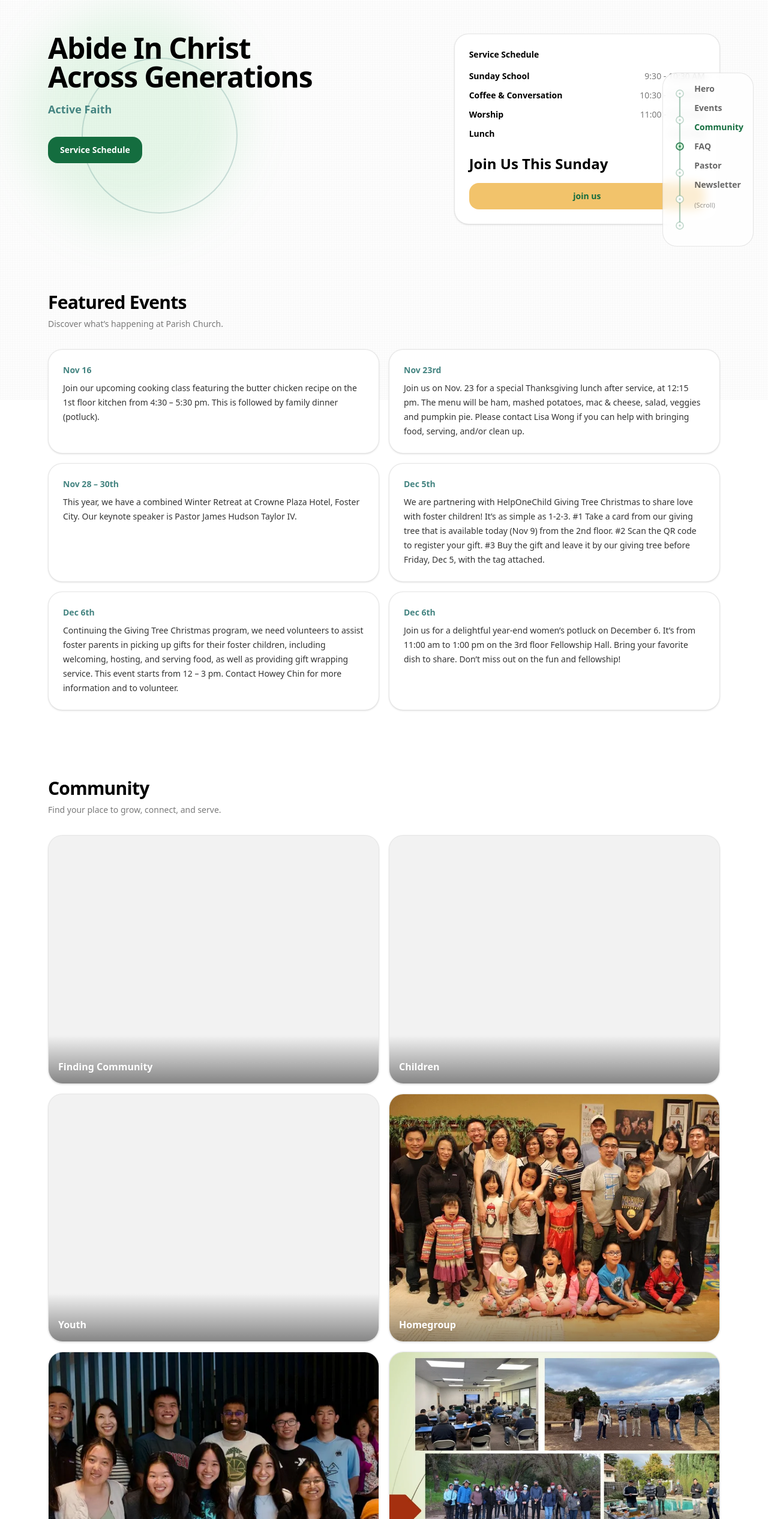
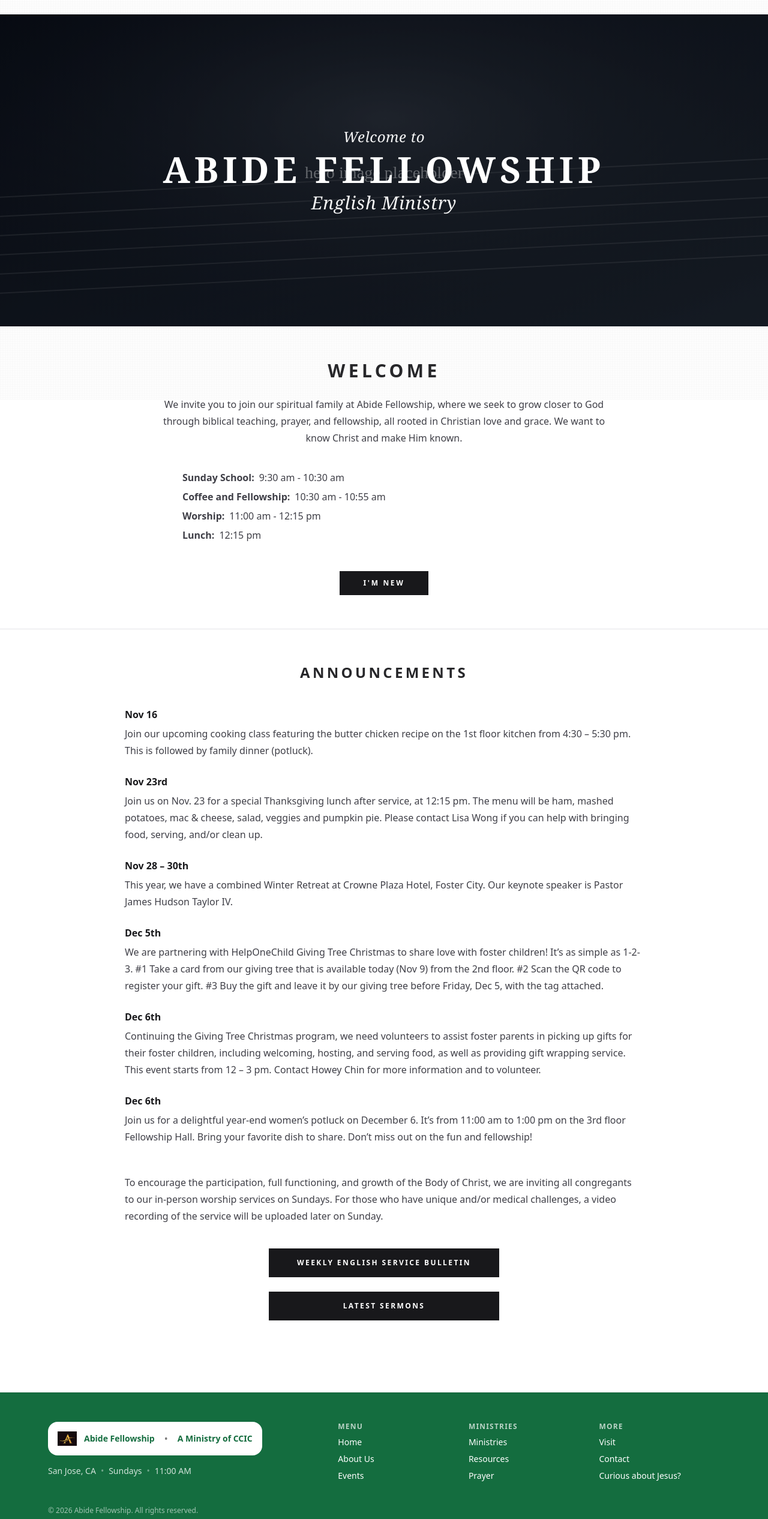
Before and after one commit to lugeorge8/abide, a Next.js app: page / in a window 1280 px wide. Shown: the part 134-2666 px from the top of the page at 60% size. Built offline with nearby package versions, Linux system fonts and the light colour scheme.

Commit message:
Revamp home page layout to match CCIC SJ style

```diff
--- a/src/app/page.tsx
+++ b/src/app/page.tsx
@@ -1,284 +1,126 @@
 import Image from "next/image";
+import Link from "next/link";
 
 import { Reveal } from "@/components/reveal";
-import { ScrollRopeNav } from "@/components/scroll-rope-nav";
 import { SiteHeader, SiteFooter } from "@/components/site-shell";
 import { featuredEvents } from "@/lib/content";
 
-const faqs = [
-  {
-    q: "Where can I park?",
-    a: "",
-  },
-  {
-    q: "What should I wear?",
-    a: "",
-  },
-  {
-    q: "What about my kids?",
-    a: "",
-  },
-  {
-    q: "How do I join a home group?",
-    a: "",
-  },
+const schedule = [
+  { label: "Sunday School", value: "9:30 am - 10:30 am" },
+  { label: "Coffee and Fellowship", value: "10:30 am - 10:55 am" },
+  { label: "Worship", value: "11:00 am - 12:15 pm" },
+  { label: "Lunch", value: "12:15 pm" },
 ] as const;
 
 export default function Home() {
   return (
-    <div className="min-h-screen bg-white text-black">
-      {/* Header */}
+    <div className="min-h-screen bg-white text-zinc-900">
+      {/* Header (nav excluded from mimic request) */}
       <div className="mx-auto w-full max-w-6xl px-4 pt-6">
         <SiteHeader active="home" />
       </div>
 
-      <ScrollRopeNav />
-
-      {/* Hero */}
-      <section id="hero" className="mx-auto w-full max-w-6xl px-4 py-14">
-        <Reveal>
-          <div className="grid grid-cols-1 gap-10 lg:grid-cols-12">
-            <div className="relative lg:col-span-7">
-              {/* resonate-like circle background */}
-              <div className="pointer-events-none absolute -left-10 -top-10 h-[360px] w-[360px] rounded-full bg-abide-accent/15 blur-2xl" />
-              <div className="pointer-events-none absolute left-14 top-10 h-[260px] w-[260px] rounded-full border-2 border-abide-teal/25" />
-
-              <div className="relative">
-                <h1 className="text-4xl font-semibold tracking-tight sm:text-5xl">
-                  Abide In Christ
-                  <span className="block">Across Generations</span>
-                </h1>
-                <div className="mt-4 text-lg font-semibold text-abide-teal">
-                  Active Faith
+      {/* Hero (full-bleed image + centered overlay text) */}
+      <section className="mt-6">
+        <div className="relative h-[340px] w-full overflow-hidden sm:h-[420px] lg:h-[520px]">
+          <Image
+            src="/assets/ccic-hero.svg"
+            alt="Sanctuary"
+            fill
+            priority
+            className="object-cover"
+            sizes="100vw"
+          />
+          <div className="absolute inset-0 bg-black/45" />
+          <div className="absolute inset-0 flex items-center justify-center px-4 text-center text-white">
+            <div>
+              <div className="font-serif text-xl italic tracking-wide opacity-95 sm:text-2xl">
+                Welcome to
               </div>
-
-                <div className="mt-8 flex flex-wrap gap-3">
-                  <a
-                    href="#schedule"
-                    className="rounded-2xl bg-abide-deep px-5 py-3 text-sm font-semibold text-white hover:bg-abide-deep-2"
-                  >
-                    Service Schedule
-                  </a>
+              <div className="mt-2 font-serif text-4xl font-semibold tracking-[0.12em] sm:text-6xl">
+                ABIDE FELLOWSHIP
               </div>
-              </div>
-            </div>
-
-            <div className="lg:col-span-5">
-              <div
-                id="schedule"
-                className="rounded-3xl border border-black/10 bg-white p-6 shadow-sm"
-              >
-                <div className="text-sm font-semibold">Service Schedule</div>
-                <div className="mt-4 space-y-3 text-sm">
-                  <div className="flex items-baseline justify-between gap-4">
-                    <div className="font-semibold">Sunday School</div>
-                    <div className="text-abide-muted">9:30 - 10:30 AM</div>
-                  </div>
-                  <div className="flex items-baseline justify-between gap-4">
-                    <div className="font-semibold">Coffee & Conversation</div>
-                    <div className="text-abide-muted">10:30 - 11:00 AM</div>
-                  </div>
-                  <div className="flex items-baseline justify-between gap-4">
-                    <div className="font-semibold">Worship</div>
-                    <div className="text-abide-muted">11:00 - 12:15 PM</div>
-                  </div>
-                  <div className="flex items-baseline justify-between gap-4">
-                    <div className="font-semibold">Lunch</div>
-                    <div className="text-abide-muted">12:15 PM</div>
-                  </div>
-                </div>
-
-                <div className="mt-6">
-                  <div className="text-2xl font-semibold">Join Us This Sunday</div>
-                  <a
-                    href="#"
-                    className="mt-4 inline-flex w-full items-center justify-center rounded-2xl bg-abide-gold px-5 py-3 text-sm font-semibold text-abide-deep hover:opacity-90"
-                  >
-                    join us
-                  </a>
+              <div className="mt-2 font-serif text-2xl italic tracking-wide opacity-95 sm:text-3xl">
+                English Ministry
               </div>
             </div>
           </div>
         </div>
-        </Reveal>
       </section>
 
-      {/* Featured Events */}
-      <section
-        id="featured-events"
-        className="mx-auto w-full max-w-6xl px-4 py-14"
-      >
+      {/* Welcome */}
+      <section className="mx-auto w-full max-w-4xl px-4 py-14">
         <Reveal>
-          <div className="flex items-end justify-between gap-4">
-            <div>
-              <h2 className="text-3xl font-semibold tracking-tight">
-                Featured Events
+          <h2 className="text-center text-3xl font-semibold tracking-[0.18em] text-zinc-800">
+            WELCOME
           </h2>
-              <p className="mt-2 text-sm text-abide-muted">
-                Discover what’s happening at Parish Church.
+
+          <p className="mx-auto mt-6 max-w-3xl text-center text-sm leading-7 text-zinc-700 sm:text-base">
+            We invite you to join our spiritual family at Abide Fellowship, where
+            we seek to grow closer to God through biblical teaching, prayer, and
+            fellowship, all rooted in Christian love and grace. We want to know
+            Christ and make Him known.
           </p>
+
+          <div className="mx-auto mt-10 max-w-2xl space-y-2 text-sm text-zinc-700 sm:text-base">
+            {schedule.map((s) => (
+              <div key={s.label} className="flex flex-wrap gap-x-2">
+                <span className="font-semibold">{s.label}:</span>
+                <span>{s.value}</span>
               </div>
+            ))}
           </div>
 
-          <div className="mt-8 grid grid-cols-1 gap-4 lg:grid-cols-2">
-            {featuredEvents.map((e) => (
-              <div
-                key={`${e.date}-${e.body.slice(0, 12)}`}
-                className="rounded-3xl border border-black/10 bg-white p-6 shadow-sm"
+          <div className="mt-12 flex justify-center">
+            <Link
+              href="/im-new"
+              className="inline-flex items-center justify-center rounded-none bg-zinc-900 px-10 py-3 text-xs font-semibold tracking-[0.22em] text-white hover:bg-zinc-800"
             >
-                <div className="text-sm font-semibold text-abide-teal">
-                  {e.date}
-                </div>
-                <p className="mt-2 text-sm leading-6 text-black/80">{e.body}</p>
-              </div>
-            ))}
+              I&apos;M NEW
+            </Link>
           </div>
         </Reveal>
       </section>
 
-      {/* Community */}
-      <section id="community" className="mx-auto w-full max-w-6xl px-4 py-14">
+      <div className="border-t border-zinc-200" />
+
+      {/* Announcements */}
+      <section className="mx-auto w-full max-w-4xl px-4 py-14">
         <Reveal>
-          <h2 className="text-3xl font-semibold tracking-tight">Community</h2>
-          <p className="mt-2 text-sm text-abide-muted">
-            Find your place to grow, connect, and serve.
-          </p>
+          <h2 className="text-center text-2xl font-semibold tracking-[0.18em] text-zinc-800">
+            ANNOUNCEMENTS
+          </h2>
 
-          {(() => {
-            const communities: Array<{
-              title: string;
-              href: string;
-              img?: string;
-            }> = [
-              { title: "Finding Community", href: "/community" },
-              {
-                title: "Children",
-                href: "/children",
-                img: "/assets/children.jpg", // not available yet
-              },
-              {
-                title: "Youth",
-                href: "/youth",
-                img: "/assets/youth.jpg", // not available yet
-              },
-              { title: "Homegroup", href: "/homegroup", img: "/assets/homegroups.jpg" },
-              { title: "Abound", href: "/abound", img: "/assets/abound-header.png" },
-              { title: "Men", href: "/men", img: "/assets/men-ministry.png" },
-              { title: "Women", href: "/women", img: "/assets/womens-ministry-header.png" },
-              { title: "Prayer", href: "/prayer" },
-            ];
-
-            const exists = (src?: string) =>
-              !!src &&
-              [
-                "/assets/homegroups.jpg",
-                "/assets/abound-header.png",
-                "/assets/men-ministry.png",
-                "/assets/womens-ministry-header.png",
-              ].includes(src);
-
-            return (
-              <div className="mt-8 grid grid-cols-1 gap-4 sm:grid-cols-2 lg:grid-cols-2">
-                {communities.map((c) => {
-                  const hasImg = exists(c.img);
-                  return (
-                    <a
-                      key={c.href}
-                      href={c.href}
-                      className="group overflow-hidden rounded-3xl border border-black/10 bg-white shadow-sm"
-                    >
-                      <div className="relative">
-                        {hasImg ? (
-                          <div className="relative aspect-[4/3] w-full">
-                            <Image
-                              src={c.img as string}
-                              alt={c.title}
-                              fill
-                              className="object-cover transition group-hover:scale-[1.02]"
-                              sizes="(max-width: 640px) 100vw, (max-width: 1024px) 50vw, 50vw"
-                            />
-                          </div>
-                        ) : (
-                          <div className="aspect-[4/3] w-full bg-black/5" />
-                        )}
-                        <div className="absolute inset-x-0 bottom-0 h-20 bg-gradient-to-t from-black/45 to-transparent" />
-                        <div className="absolute inset-x-0 bottom-0 p-4">
-                          <div className="text-base font-semibold text-white">
-                            {c.title}
-                          </div>
-                        </div>
-                      </div>
-                    </a>
-                  );
-                })}
-              </div>
-            );
-          })()}
-        </Reveal>
-      </section>
-
-      {/* FAQ */}
-      <section id="faq" className="mx-auto w-full max-w-6xl px-4 py-14">
-        <Reveal>
-          <h2 className="text-3xl font-semibold tracking-tight">
-            Frequently Asked Questions
-          </h2>
-          <p className="mt-2 text-sm text-abide-muted">
-            Have questions? We have the answers!
-          </p>
-
-          <div className="mt-8 grid grid-cols-1 gap-4 lg:grid-cols-2">
-            {faqs.map((f) => (
-              <div
-                key={f.q}
-                className="rounded-3xl border border-black/10 bg-white p-6 shadow-sm"
-              >
-                <div className="text-base font-semibold">{f.q}</div>
-                {f.a ? (
-                  <p className="mt-2 text-sm text-abide-muted">{f.a}</p>
-                ) : (
-                  <p className="mt-2 text-sm text-abide-muted">(Answer TBD)</p>
-                )}
+          <div className="mt-10 space-y-6 text-sm leading-7 text-zinc-700 sm:text-base">
+            {featuredEvents.map((e) => (
+              <div key={`${e.date}-${e.body.slice(0, 16)}`}>
+                <div className="font-semibold text-zinc-900">{e.date}</div>
+                <div className="mt-1 whitespace-pre-line">{e.body}</div>
               </div>
             ))}
           </div>
-        </Reveal>
-      </section>
 
-      {/* Lead Pastor */}
-      <section id="pastor" className="mx-auto w-full max-w-6xl px-4 py-14">
-        <Reveal>
-          <h2 className="text-3xl font-semibold tracking-tight">
-            A WORD FROM OUR LEAD PASTOR
-          </h2>
+          <p className="mt-12 text-sm leading-7 text-zinc-700 sm:text-base">
+            To encourage the participation, full functioning, and growth of the
+            Body of Christ, we are inviting all congregants to our in-person
+            worship services on Sundays. For those who have unique and/or medical
+            challenges, a video recording of the service will be uploaded later on
+            Sunday.
+          </p>
 
-          <div className="mt-6 rounded-3xl border border-black/10 bg-white p-8 shadow-sm">
-            <div className="text-2xl font-semibold">“YOU ARE WELCOME HERE!”</div>
-            <p className="mt-4 text-sm leading-7 text-black/80">
-              We invite you to join our spiritual family at CCIC, where we seek to
-              grow closer to God through biblical teaching, prayer, and fellowship,
-              all rooted in Christian love and grace. We want to know Christ and
-              make Him known. Our English congregation’s Sunday service is as
-              follows:
-            </p>
-            <div className="mt-6 text-sm font-semibold text-abide-muted">
-              Lead Pastor
-            </div>
-          </div>
-        </Reveal>
-      </section>
-
-      {/* Weekly Newsletter */}
-      <section
-        id="newsletter"
-        className="mx-auto w-full max-w-6xl px-4 py-14"
+          <div className="mt-10 grid gap-6">
+            <Link
+              href="/announcements"
+              className="mx-auto inline-flex w-full max-w-sm items-center justify-center rounded-none bg-zinc-900 px-10 py-4 text-xs font-semibold tracking-[0.2em] text-white hover:bg-zinc-800"
             >
-        <Reveal>
-          <h2 className="text-3xl font-semibold tracking-tight">Weekly Newsletter</h2>
-          <p className="mt-2 text-sm text-abide-muted">Weekly Newsletter</p>
-          <div className="mt-6 rounded-3xl border border-black/10 bg-white p-6 shadow-sm">
-            <div className="text-base font-semibold">Weekly Newsletter</div>
-            <p className="mt-2 text-sm text-black/80">(Link/Signup TBD)</p>
+              WEEKLY ENGLISH SERVICE BULLETIN
+            </Link>
+            <Link
+              href="/sermons"
+              className="mx-auto inline-flex w-full max-w-sm items-center justify-center rounded-none bg-zinc-900 px-10 py-4 text-xs font-semibold tracking-[0.2em] text-white hover:bg-zinc-800"
+            >
+              LATEST SERMONS
+            </Link>
           </div>
         </Reveal>
       </section>
```
Also changed, not shown: public/assets/ccic-hero.svg (added). Lines whose indentation alone changed are shown as unchanged.
